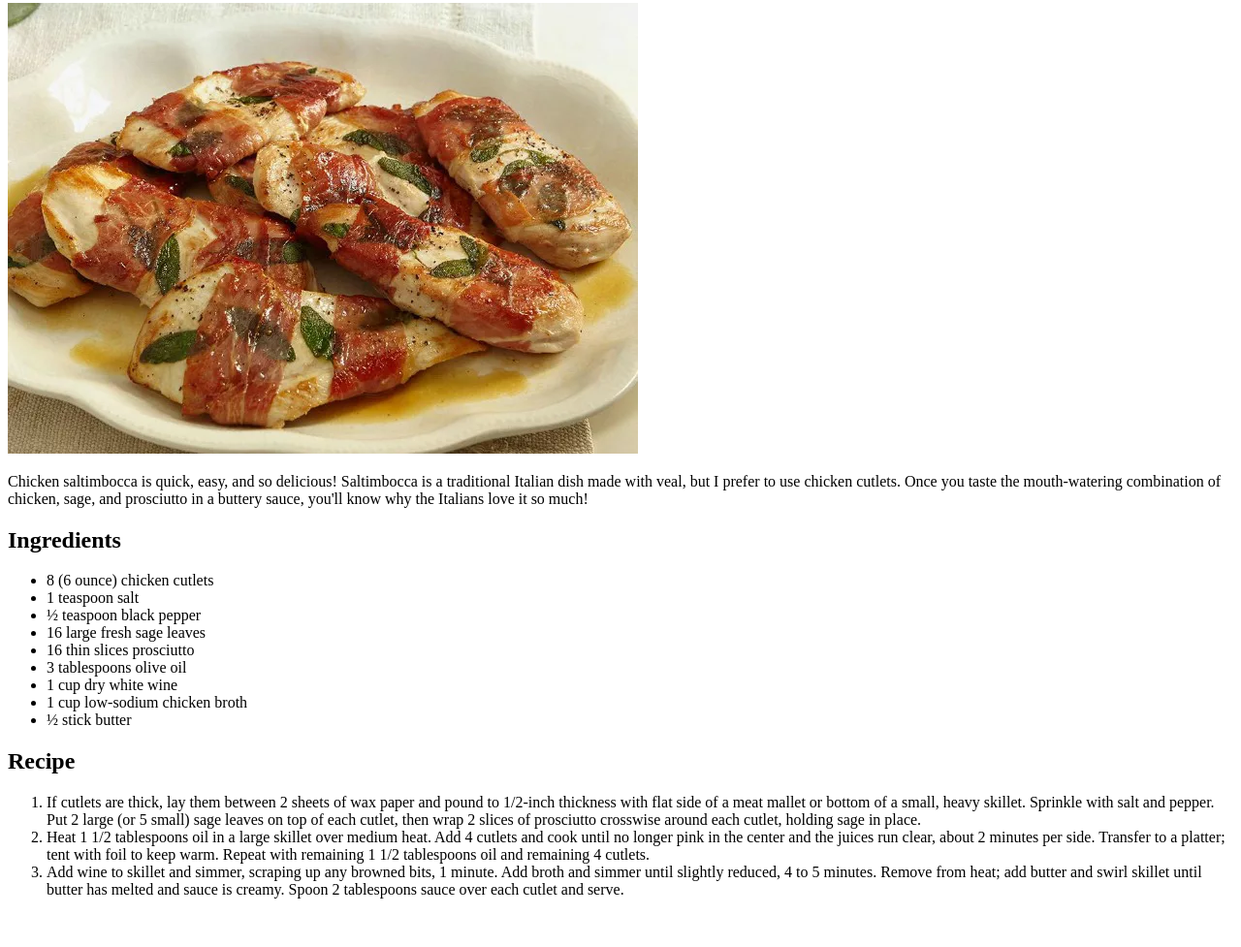
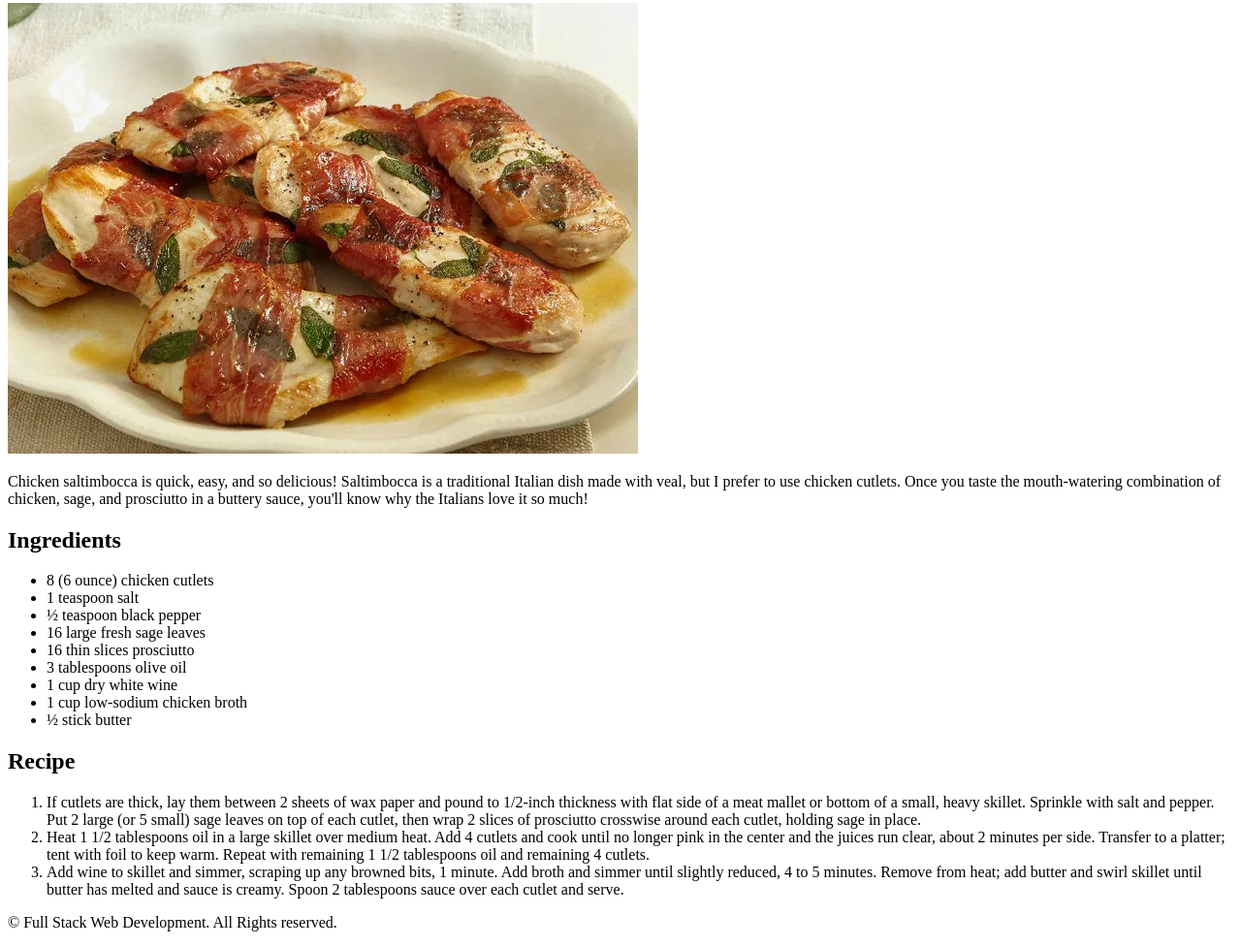
Before and after one commit to Nov3026/Full-Stack-Web-Development, a plain HTML site: page March/Recipe/sandychicken.html in a window 1280 px wide. Shown: the part 221-1198 px from the top of the page at 97% size. Before the commit the page ends 1164 px from the top, so only its background shows below. Drawn offline with Linux system fonts and the light colour scheme.

Commit message:
Update sandychicken.html

```diff
--- a/March/Recipe/sandychicken.html
+++ b/March/Recipe/sandychicken.html
@@ -50,5 +50,10 @@
             </div>
         </div>
     </section>
+   <footer>
+      <div class="copyright">
+       <p>&#169; Full Stack Web Development. All Rights reserved.</p>
+     </div>
+   </footer>
 </body>
 </html>
```
